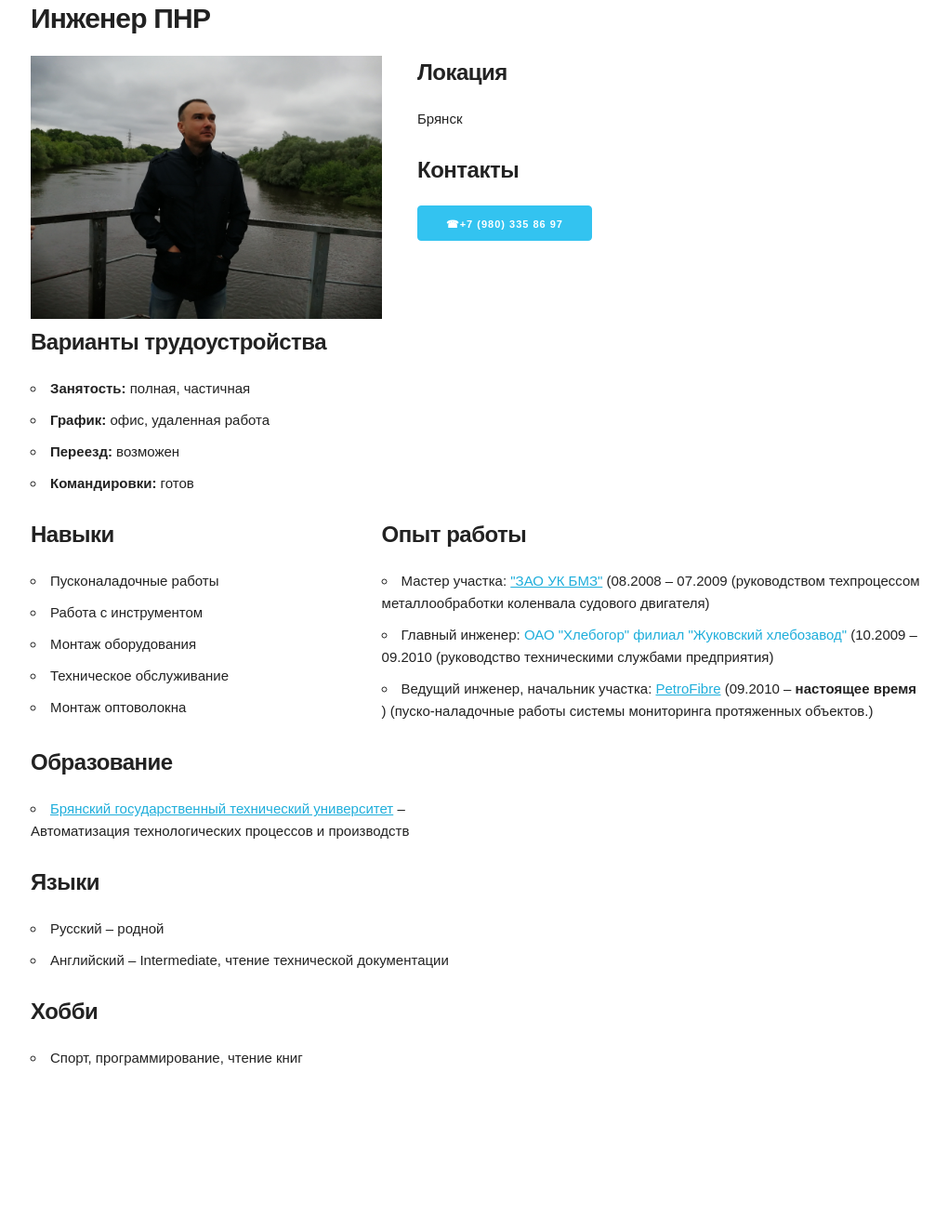
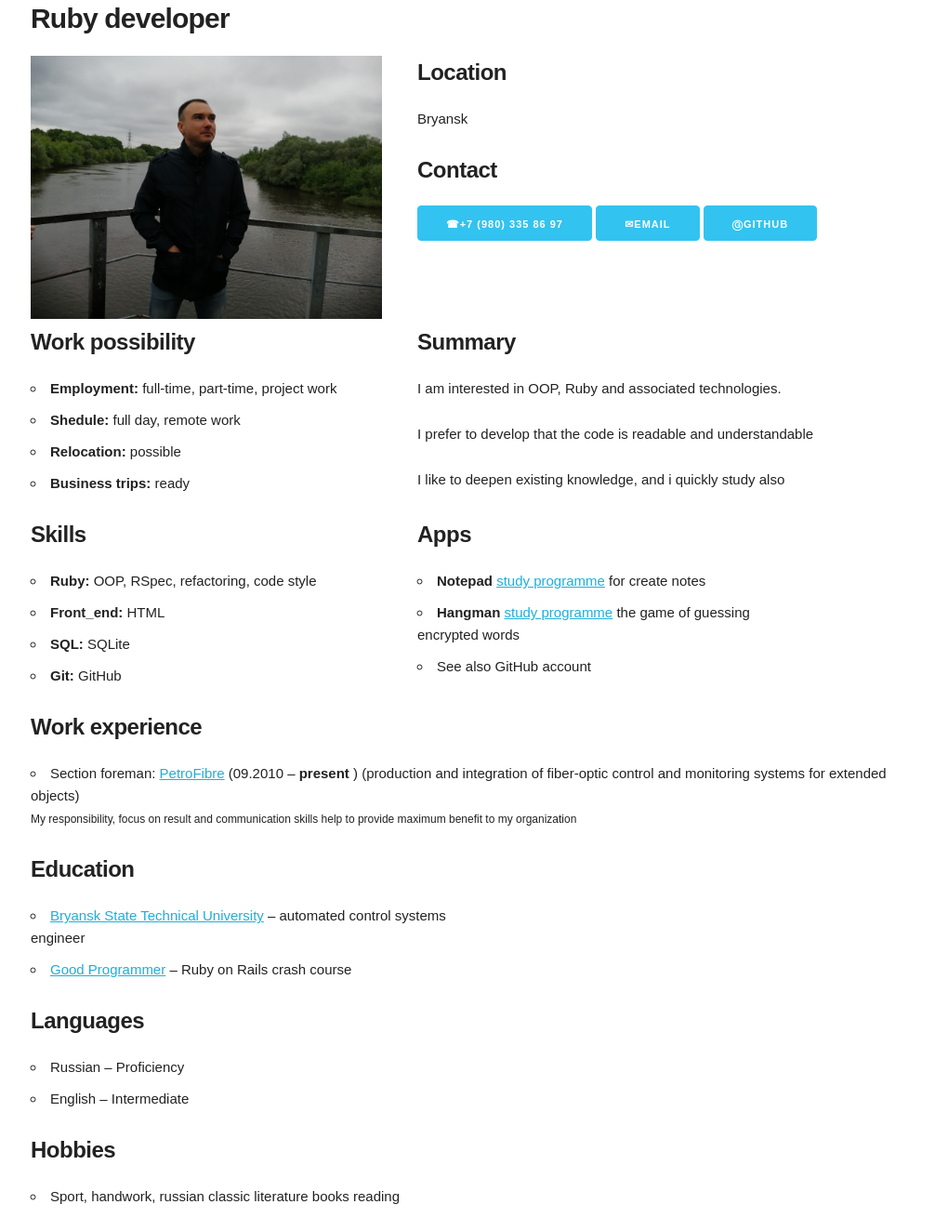
Before and after one commit to leva37a/cv, a plain HTML site: page index.html in a window 1280 px wide. Shown: the part 61-1385 px from the top of the page at 93% size, without its empty margins (127-1147 px from the left). Before the commit the page ends 1236 px from the top, so only its background shows below. Drawn offline with Linux system fonts and the light colour scheme.

Commit message:
English Ruby

```diff
--- a/index.html
+++ b/index.html
@@ -12,8 +12,8 @@
   <div class="container">
     <div class="row">
       <div class="five columns">
-        <h4><strong>Алексей Ушаков</strong></h4>
-        <h4><strong>Инженер ПНР</strong></h4>
+        <h4><strong>Alexey Ushakov</strong></h4>
+        <h4><strong>Ruby developer</strong></h4>
       </div>
     </div>
     <div class="row">
@@ -21,76 +21,92 @@
         <img src="images/Leva_cv.jpg" alt="[Фото]" class="u-max-full-width" />
       </div>
       <div class="seven columns">
-        <h5><strong>Локация</strong></h5>
-        <p>Брянск</p>
-        <h5><strong>Контакты</strong></h5>
+        <h5><strong>Location</strong></h5>
+        <p>Bryansk</p>
+        <h5><strong>Contact</strong></h5>
         <p>
           <a class="button button-primary" href="tel:+79803358697">☎+7 (980) 335 86 97</a>
+          <a class="button button-primary" href="mailto:leva37a@yandex.ru">✉Email</a>
+          <a class="button button-primary" href="https://github.com/leva37a">ⒼGitHub</a>
         </p>
       </div>
     </div>
     <div class="row">
       <div class="five columns">
-        <h5><strong>Варианты трудоустройства</strong></h5>
+        <h5><strong>Work possibility</strong></h5>
         <ul>
-          <li><strong>Занятость:</strong> полная, частичная</li>
-          <li><strong>График:</strong> офис, удаленная работа</li>
-          <li><strong>Переезд:</strong> возможен</li>
-          <li><strong>Командировки:</strong> готов</li>
+          <li><strong>Employment:</strong> full-time, part-time, project work</li>
+          <li><strong>Shedule:</strong> full day, remote work</li>
+          <li><strong>Relocation:</strong> possible</li>
+          <li><strong>Business trips:</strong> ready</li>
         </ul>
       </div>
-
+      <div class="six columns">
+        <h5><strong>Summary</strong></h5>
+        <p>I am interested in OOP, Ruby and associated technologies.</p>
+        <p>I prefer to develop that the code is readable and understandable</p>
+        <p>I like to deepen existing knowledge, and i quickly study also </p>
+      </div>
     </div>
     <div class="row">
       <div class="five columns">
-        <h5><strong>Навыки</strong></h5>
+        <h5><strong>Skills</strong></h5>
         <ul>
-          <li>Пусконаладочные работы</li>
-          <li>Работа с инструментом</li>
-          <li>Монтаж оборудования</li>
-          <li>Техническое обслуживание</li>
-          <li>Монтаж оптоволокна</li>
+          <li><strong>Ruby:</strong> OOP, RSpec, refactoring, code style</li>
+          <li><strong>Front_end:</strong> HTML</li>
+          <li><strong>SQL:</strong> SQLite</li>
+          <li><strong>Git:</strong> GitHub</li>
         </ul>
       </div>
-
+      <div class="five columns">
+        <h5><strong>Apps</strong></h5>
+        <ul>
+          <li>
+            <strong>Notepad</strong>
+            <a href="https://github.com/leva37a/notepad"> study programme</a> for create notes
+          </li>
+          <li>
+            <strong>Hangman</strong>
+            <a href="https://github.com/leva37a/hangman"> study programme</a> the game of guessing encrypted words
+          </li>
+          <li>See also GitHub account</li>
+        </ul>
+      </div>
+    </div>
     <div class="row">
-      <h5><strong>Опыт работы</strong></h5>
+      <h5><strong>Work experience</strong></h5>
       <ul>
-        <li>Мастер участка:
-          <a href="https://ukbmz.ru/">"ЗАО УК БМЗ"</a> (08.2008 – 07.2009
-         (руководством техпроцессом металлообработки коленвала судового двигателя)
-        </li>
-        <li>Главный инженер:
-          <a>ОАО "Хлебогор" филиал "Жуковский хлебозавод"</a> (10.2009 – 09.2010
-         (руководство техническими службами предприятия)
-        </li>
-        <li>Ведущий инженер, начальник участка:
-          <a href="https://petrofibre.ru/">PetroFibre</a> (09.2010 – <strong>настоящее время
-          </strong>) (пуско-наладочные работы системы мониторинга протяженных объектов.)
+        <li>Section foreman:
+          <a href="https://petrofibre.ru/">PetroFibre</a> (09.2010 – <strong>present
+          </strong>) (production and integration of fiber-optic control and monitoring systems for extended objects)
+          <p><span style="font-size:12px;">My responsibility, focus on result and communication skills help to provide maximum benefit to my organization</span></p>
         </li>
       </ul>
     </div>
     <div class="row">
       <div class="six columns">
-        <h5><strong>Образование</strong></h5>
+        <h5><strong>Education</strong></h5>
         <ul>
           <li>
-            <a href="https://www.tu-bryansk.ru/index.php"> Брянский государственный технический университет</a> – Автоматизация технологических процессов и производств
+            <a href="https://www.tu-bryansk.ru/index.php"> Bryansk State Technical University</a> – automated control systems engineer
+          </li>
+          <li>
+            <a href="http://goodprogrammer.ru">Good Programmer</a> – Ruby on Rails crash course
           </li>
         </ul>
       </div>
     </div>
     <div class="row">
-      <h5><strong>Языки</strong></h5>
+      <h5><strong>Languages</strong></h5>
       <ul>
-        <li>Русский – родной</li>
-        <li>Английский – Intermediate, чтение технической документации</li>
+        <li>Russian – Proficiency</li>
+        <li>English – Intermediate</li>
       </ul>
     </div>
     <div class="row">
-      <h5><strong>Хобби</strong></h5>
+      <h5><strong>Hobbies</strong></h5>
       <ul>
-        <li>Спорт, программирование, чтение книг</li>
+        <li>Sport, handwork, russian classic literature books reading</li>
       </ul>
     </div>
   </div>
```
